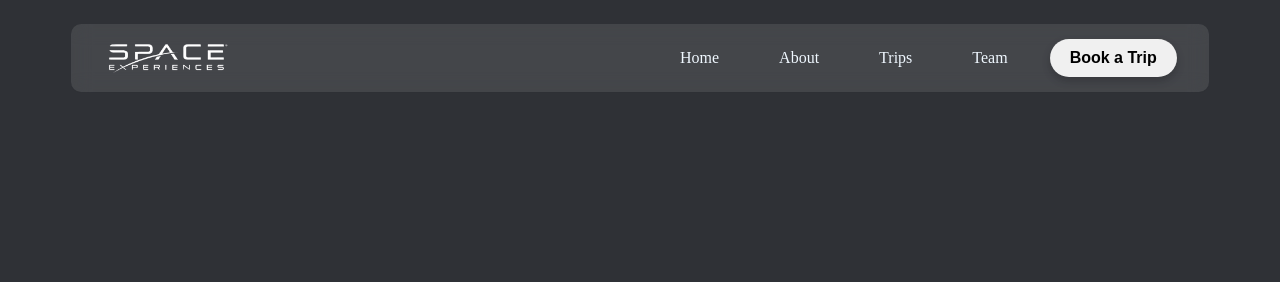
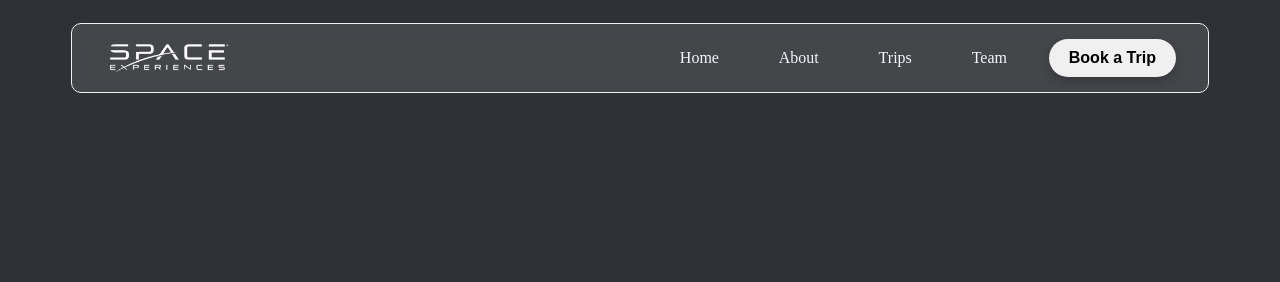
Before and after one commit to mohamedsharief-dev/Space-Travel-Booking, a plain HTML site: page index.html in a window 1280 px wide. Shown: the top 282 px of the page. Drawn offline with Linux system fonts and the light colour scheme; a web font is replaced by a local one.

Commit message:
modified:   style.css

```diff
--- a/style.css
+++ b/style.css
@@ -121,7 +121,7 @@
     backdrop-filter: blur(10px); /* Blur the background */
     position:relative;
     border-radius: var(--border-radius);
-    border: #f0f0f0 solid 0,5px;
+    border: #f0f0f0 solid 1px;
     top: 0;
     left: 0;
     z-index: 1;
```
